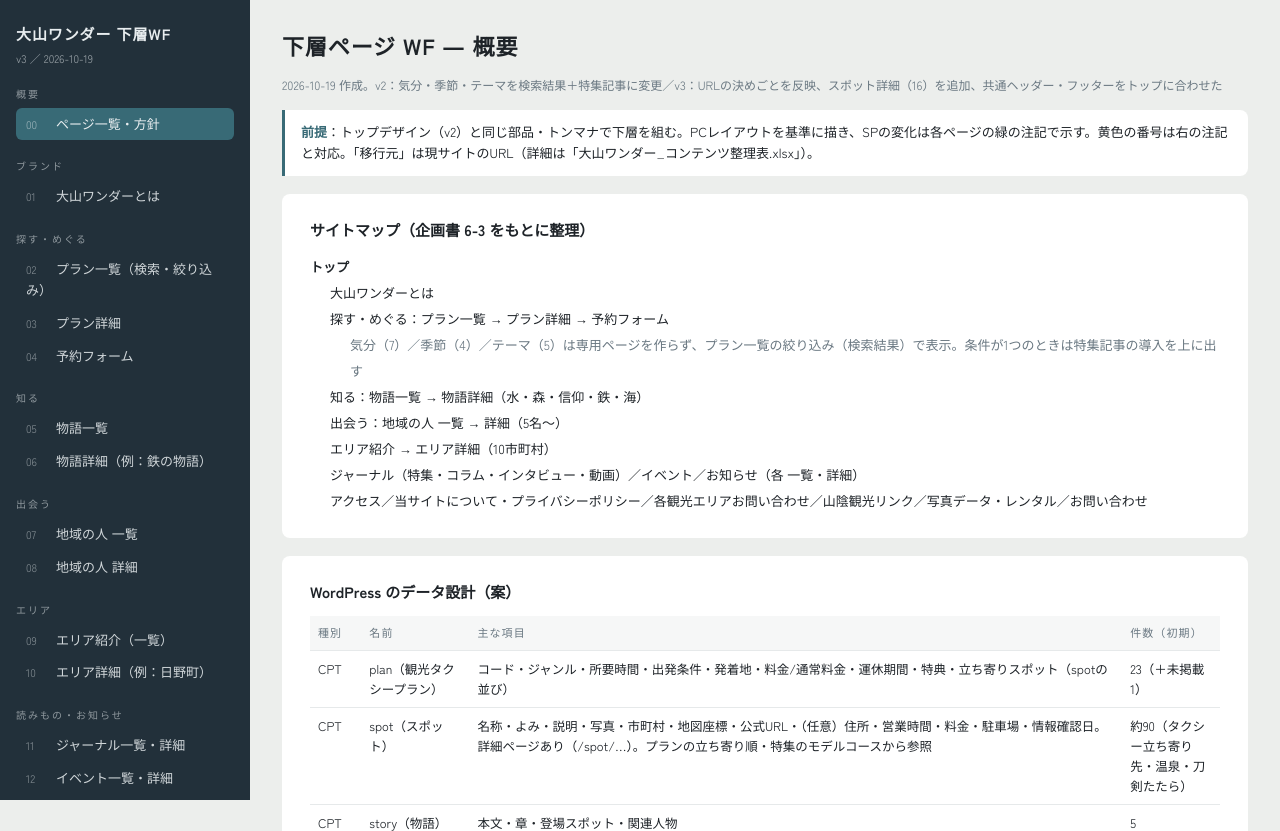
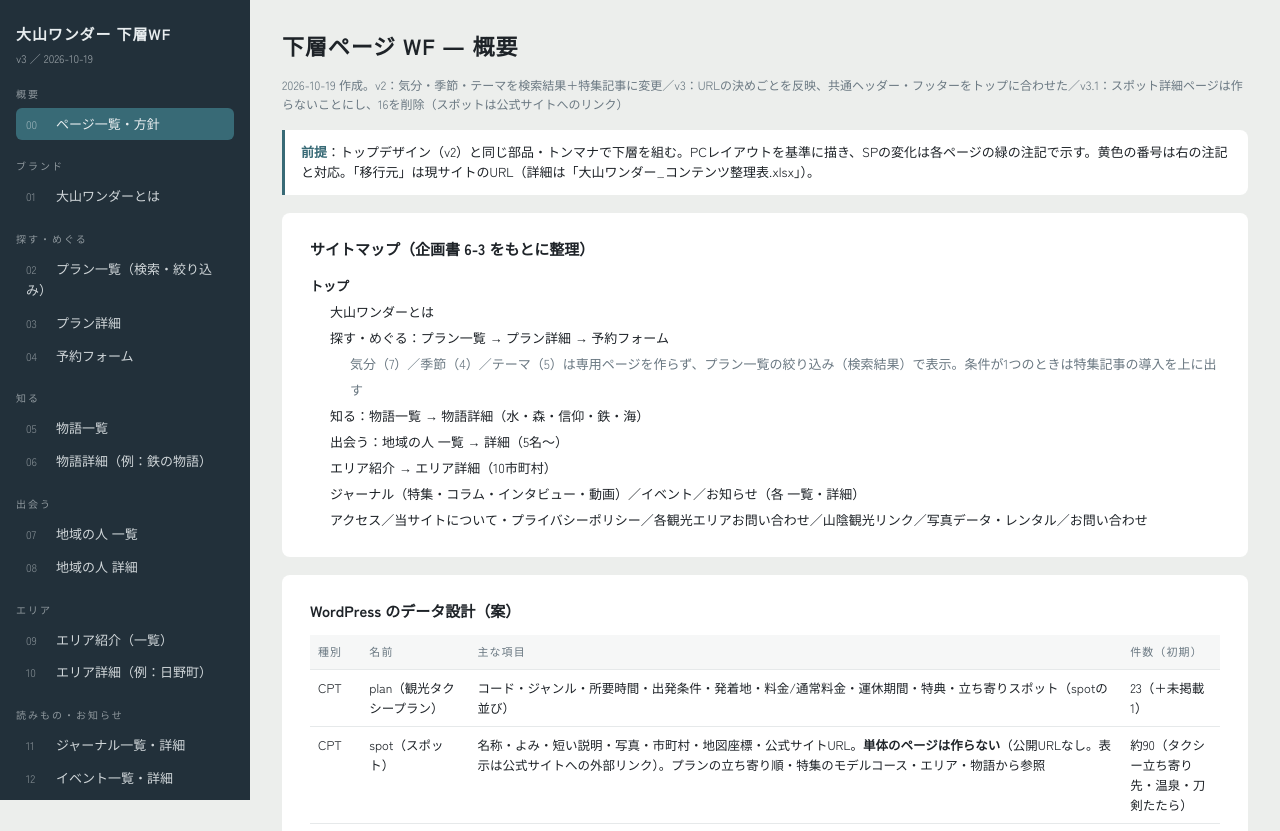
Before and after one commit to ta-myzw/dw-document, a plain HTML site: page wireframe.html in a window 1280 px wide. Shown: the top 831 px of the page. Drawn offline with Linux system fonts and the light colour scheme.

Commit message:
Update wireframe.html

```diff
--- a/wireframe.html
+++ b/wireframe.html
@@ -158,7 +158,7 @@ const P = [
  blocks:[
   {h:PH('メイン写真（コースを代表する1枚）',300,'border-radius:0'),flush:true,n:'写真クレジットを右下に表示（トップと同じルール）。'},
   {h:`<div class="side2"><div><div>${chips(['A-2','NEW 2026','特典付き'])}</div><div class="ttl">童子切安綱を生んだ 伯耆安綱ゆかりの地めぐり</div><div style="font-size:13px;color:var(--sub)">天下五剣のひとつ「童子切安綱」を生んだ、伯耆国の刀工・安綱の足跡を辿る新ルート。</div><div style="margin-top:10px">${chips(['刀をめぐる旅','秋','5時間'])}</div></div><div class="box"><div class="lbl">PRICE</div><div style="font-size:24px">18,000円 <span style="font-size:12px;color:var(--sub)">通常 33,000円</span></div><div class="kv" style="grid-template-columns:80px 1fr;margin:10px 0"><div>発着</div><div>米子駅 → 米子駅／皆生温泉</div><div>出発</div><div>12時まで</div><div>人数</div><div>1台4名まで</div></div><span class="btn fill" style="width:100%;justify-content:center">このプランで予約する →</span><div style="font-size:11px;color:var(--sub);margin-top:6px">メール予約は利用日の30〜5日前まで</div></div></div>`,n:'右の予約ボックスはPCで追従（sticky）。SPは画面下に固定バー「予約する」。',src:'/taxi/s129/'},
-  {h:`<div class="lbl">ROUTE</div><div class="h" style="margin-bottom:14px">めぐるルート</div><div class="side2"><div class="tl">${['米子駅','伯耆安綱の碑','大山寺宝物館 霊宝閣（冬期閉館）','花ノ御前','道の駅 にちなん日野川の郷','日南町大原（下阿毘縁）','お菓子の壽城','米子駅または皆生温泉'].map((s,i)=>`<div class="stop" data-n="${i+1}">${PH('写真',80)}<div><b>${s}</b>${i&&i<7?L(2):''}<div style="font-size:11px;color:var(--accent)">${i&&i<7?'スポット詳細 →':''}</div></div></div>`).join('')}</div>${PH('ルート地図（立ち寄り先のピン＋線）',360)}</div>`,n:'立ち寄り先はスポットDB（CPT: spot）を順番に並べるだけで組める。説明文は現サイトの文章を流用し、事実確認のうえ整える。',src:'/taxi/s129/ 立ち寄り先8件'},
+  {h:`<div class="lbl">ROUTE</div><div class="h" style="margin-bottom:14px">めぐるルート</div><div class="side2"><div class="tl">${['米子駅','伯耆安綱の碑','大山寺宝物館 霊宝閣（冬期閉館）','花ノ御前','道の駅 にちなん日野川の郷','日南町大原（下阿毘縁）','お菓子の壽城','米子駅または皆生温泉'].map((s,i)=>`<div class="stop" data-n="${i+1}">${PH('写真',80)}<div><b>${s}</b>${i&&i<7?L(2):''}<div style="font-size:11px;color:var(--accent)">${i&&i<7?'公式サイト ↗':''}</div></div></div>`).join('')}</div>${PH('ルート地図（立ち寄り先のピン＋線）',360)}</div>`,n:'立ち寄り先はスポットDB（CPT: spot）を順番に並べるだけで組める。各スポットは写真・名前・短い説明＋公式サイトへの外部リンク（スポット単体のページは作らない）。説明文は現サイトの文章を流用し、事実確認のうえ整える。',src:'/taxi/s129/ 立ち寄り先8件'},
   {h:`<div class="box" style="background:#F4F7F7"><div class="lbl">SPECIAL</div><div class="side2"><div><b>乗車特典：声優・中村悠一さん語りの特別動画URL入りオリジナルカード</b>${L(2)}</div>${PH('YouTube埋め込み',120)}</div></div>`,n:'動画（伯耆国に眠る名刀の記憶）を埋め込み、物語「鉄の物語」へ送る。',src:'/blognews/y839/ ・ /5/'},
   {h:`<div class="lbl">RELATED STORY</div>${grid(3,['鉄の物語','特集：刀をめぐる旅','日南町（エリア）'].map(t=>card('サムネイル',110,t)))}`,n:'プラン→物語・特集（ジャーナル）・エリアへ。「点と点が繋がった物語」に触れさせる導線。'},
   {h:`<div class="lbl">OTHER PLANS</div>${grid(4,['A-3 開運祈願とたたら','D-2 開運神社めぐり(1)','A-1 米子城と城下町','G-1 オシドリ観察'].map(t=>card('写真',90,t,'4時間 ／ 15,000円')))}`,n:'同じテーマ・同じ発着地のプランを自動表示。'},
@@ -191,7 +191,7 @@ const P = [
   {h:PH('フルブリード写真＋「鉄の物語｜たたらが、暮らしと文化を育てた。」',360,'border-radius:0'),flush:true},
   {h:`<div style="max-width:640px;margin:0 auto"><div class="lbl">INTRODUCTION</div>${L(5)}</div>`,n:'本文幅は640px前後で読みやすく。'},
   {h:`<div style="max-width:640px;margin:0 auto"><div class="h">1. 日野川は「火の川」だった</div>${L(4)}${PH('写真（キャプション付き）',220)}<div class="h" style="margin-top:16px">2. たたら製鉄の流れ</div>${PH('図解：鉄穴流し→炭焼き→たたら操業→鉧出し→大鍛冶',180)}<div class="h" style="margin-top:16px">3. 砂が海に流れ、弓ヶ浜ができた</div>${L(3)}</div>`,n:'見出し付きの章立て。旧ページを章として再構成：[鉄]のプロローグ／奥日野のたたら製鉄／日本刀制作の工程／伯耆国と童子切安綱。図版・画像の使用許諾（TNM・chiikimirai）を確認。',src:'/rekishi/2/ /tatara/seitetsu/ /tatara/nihontou/ /tatara/yasutsuna/'},
-  {h:`<div style="max-width:640px;margin:0 auto" class="box"><div class="lbl">PLACES IN THIS STORY</div>${grid(3,['都合山たたら跡','船通山','弓ヶ浜'].map(t=>card('写真',70,t)))}</div>`,n:'物語に登場するスポット（スポットDB）。'},
+  {h:`<div style="max-width:640px;margin:0 auto" class="box"><div class="lbl">PLACES IN THIS STORY</div>${grid(3,['都合山たたら跡','船通山','弓ヶ浜'].map(t=>card('写真',70,t)))}</div>`,n:'物語に登場するスポット（スポットDB）。カードは公式サイトへの外部リンク。'},
   {h:`<div class="lbl">NEXT</div>${grid(3,['特集：刀をめぐる旅','人：たたらを伝える人','プラン：A-3'].map(t=>card('写真',100,t)))}<div class="row" style="justify-content:space-between;margin-top:16px;font-size:12px"><span>← 信仰の物語</span><span>海の物語 →</span></div>`,n:'前後の物語へ。水の流れの順（森→信仰→鉄→水→海）でつなぐ。'},
  ]},
 
@@ -225,7 +225,7 @@ const P = [
  blocks:[
   {h:PH('エリア写真＋「日野町｜たたらとオシドリの川」',280,'border-radius:0'),flush:true},
   {h:`<div class="side2"><div>${L(4)}</div>${PH('流域の中の位置（ミニ地図）',140)}</div>`,n:'流域の中での位置づけを一文で（例：日野川の中流、たたらで栄えた町）。',src:'/tatara/hino/ 冒頭'},
-  {h:`<div class="lbl">SPOT</div>${grid(4,['花ノ御前','都合山たたら跡','たたらの楽校 根雨楽舎','オシドリ観察小屋','金持神社'].map(t=>card('写真',90,t,'タグ')))}`,n:'スポットDB（area=日野町）。',src:'/tatara/hino/ スポット'},
+  {h:`<div class="lbl">SPOT</div>${grid(4,['花ノ御前','都合山たたら跡','たたらの楽校 根雨楽舎','オシドリ観察小屋','金持神社'].map(t=>card('写真',90,t,'タグ')))}`,n:'スポットDB（area=日野町）。カードは公式サイトへの外部リンク（スポット単体のページは作らない）。',src:'/tatara/hino/ スポット'},
   {h:`<div class="lbl">PLAN ／ STORY</div>${grid(3,['G-1 オシドリ観察と金運祈願','A-3 開運祈願とたたら','鉄の物語'].map(t=>card('写真',90,t)))}`},
   {h:`<div class="kv"><div>アクセス</div><div>大阪から車で3時間10分／岡山からJRで1時間50分 など</div><div>観光の問い合わせ</div><div>日野町 観光窓口（電話）</div><div>公式観光サイト</div><div>外部リンク</div></div>`,n:'各観光エリアお問い合わせ先・各観光協会リンクを移設。',src:'/contact_kanko/・トップの市町村リンク'},
   {h:`<div class="sp-note">素材あり：米子・伯耆・日野・日南・倉吉（刀剣たたら特集の市町別ページ）。新規執筆：境港・日吉津・大山・江府・南部。</div>`},
@@ -277,24 +277,13 @@ const P = [
   {h:`<div class="lbl">— 各観光エリアお問い合わせ —</div>${grid(2,['大山町エリア｜大山町観光案内所 0859-52-2502','伯耆町エリア｜伯耆町観光案内所 0859-68-5001','…','…'].map(t=>`<div class="box" style="font-size:13px">${t}</div>`))}`,n:'エリア詳細の下部にも同じデータを表示（1か所で管理）。',src:'/contact_kanko/'},
   {h:`<div class="lbl">— お問い合わせフォーム —</div><div class="box" style="background:#FFF9EA;border-color:#EBD9A6;font-size:12px">観光に関するご質問・パンフレット送付は受け付けていません → 各観光エリアお問い合わせ先へ</div><div class="grid" style="grid-template-columns:1fr 1fr;gap:10px;margin-top:12px">${['お名前','メールアドレス','電話番号','お問い合わせ種別','お問い合わせ内容'].map(f=>`<div class="field">${f}<b></b></div>`).join('')}</div><div style="margin-top:12px"><span class="btn dark">確認画面へ</span></div>`,src:'/contact/'},
  ]},
-{id:'16',grp:'スポット',name:'スポット詳細（例：鍵掛峠展望台）',url:'/spot/kagikake-toge/',tpl:'詳細（CPT: spot）',
- purpose:'プラン詳細のルート・特集のモデルコース・エリア詳細・地図のピンから来た人に、その場所の魅力と行き方を見せ、そこを通るプランへつなぐ。スポット名の検索の入口にもなる。',
- blocks:[
-  {h:PH('スポットの写真（横長）',300,'border-radius:0'),flush:true,n:'写真は現サイトのタクシー立ち寄り先・刀剣たたら・温泉の写真を流用（差し替え予定）。クレジットは右下。'},
-  {h:`<div class="side2"><div><div class="lbl">SPOT ／ 江府町</div><div class="ttl">鍵掛峠展望台</div><div>${chips(['絶景','秋','水'])}</div><div style="margin-top:10px">${L(5)}</div></div><div class="box"><div class="lbl">INFO（入力例）</div><div class="kv" style="grid-template-columns:76px 1fr"><div>所在地</div><div>江府町 ○○</div><div>営業</div><div>○○</div><div>駐車場</div><div>○○</div><div>公式</div><div>江府町観光協会 ↗</div></div><div style="font-size:11px;color:var(--sub);margin-top:8px">情報確認日：2026.10.19／最新情報は公式サイトでご確認ください</div></div></div>`,n:'説明は現サイトの立ち寄り先の文章（35〜180字）をもとに200〜300字へ加筆。右の基本情報は入力された項目だけ表示（公開時は所在地・公式サイトが中心。住所・営業時間・料金・駐車場はこちらで公式サイトから調べて表にし、協議会の確認後に入力）。情報確認日を必ず表示し、年1回見直す。',src:'/taxi/各コースの立ち寄り先・/tatara/各市町村・/onsen/1〜7'},
-  {h:`<div class="lbl">MAP</div>${PH('地図（ピン1つ＋Googleマップで開く）',200)}`,n:'地図の位置はスポットDBの座標（住所から作成）。エリアのマップと同じ国土地理院の淡色地図。'},
-  {h:`<div class="lbl">PLAN</div><div class="h" style="margin-bottom:12px">ここに立ち寄る観光タクシー</div>${grid(3,['B-6 大山南壁 フォトジェニックな奥大山'].map(t=>card('写真',100,t,'4時間 ／ 15,000円')))}`,n:'このスポットをルートに含むプランを自動表示（プランの立ち寄り順データから逆引き）。'},
-  {h:`<div class="lbl">RELATED</div>${grid(3,['特集：水をめぐる旅','物語：水の物語','エリア：江府町'].map(t=>card('写真',100,t)))}<div class="lbl" style="margin-top:18px">NEARBY</div>${grid(4,['木谷沢渓流','御机の茅葺小屋','貝田の棚田','道の駅奥大山'].map(t=>card('写真',70,t)))}`,n:'同じ軸の特集・物語・エリアへ。近くのスポット（同じ市町村）を4件。'},
-  {h:`<div class="sp-note">SP：写真→名前・タグ→説明→基本情報（折りたたまず表示）→地図→プラン（横スクロール）。</div>`},
- ]},
-
 ];
 
 /* ============ 概要ページ ============ */
 function overview(){
   const rows=P.filter(p=>!p.overview).map(p=>`<tr><td>${p.id}</td><td><a href="#${p.id}">${p.name}</a></td><td>${p.url}</td><td>${p.tpl}</td><td>${p.purpose}</td></tr>`).join('');
   return `
-  <div class="pagebar"><h2>下層ページ WF ― 概要</h2><div class="meta">2026-10-19 作成。v2：気分・季節・テーマを検索結果＋特集記事に変更／v3：URLの決めごとを反映、スポット詳細（16）を追加、共通ヘッダー・フッターをトップに合わせた</div></div>
+  <div class="pagebar"><h2>下層ページ WF ― 概要</h2><div class="meta">2026-10-19 作成。v2：気分・季節・テーマを検索結果＋特集記事に変更／v3：URLの決めごとを反映、共通ヘッダー・フッターをトップに合わせた／v3.1：スポット詳細ページは作らないことにし、16を削除（スポットは公式サイトへのリンク）</div></div>
   <div class="purpose"><b>前提</b>：トップデザイン（v2）と同じ部品・トンマナで下層を組む。PCレイアウトを基準に描き、SPの変化は各ページの緑の注記で示す。黄色の番号は右の注記と対応。「移行元」は現サイトのURL（詳細は「大山ワンダー_コンテンツ整理表.xlsx」）。</div>
   <div class="ov"><h3>サイトマップ（企画書 6-3 をもとに整理）</h3><div class="tree">
     <div class="l1">トップ</div>
@@ -310,7 +299,7 @@ function overview(){
   <div class="ov"><h3>WordPress のデータ設計（案）</h3>
     <table class="t"><tr><th>種別</th><th>名前</th><th>主な項目</th><th>件数（初期）</th></tr>
     <tr><td>CPT</td><td>plan（観光タクシープラン）</td><td>コード・ジャンル・所要時間・出発条件・発着地・料金/通常料金・運休期間・特典・立ち寄りスポット（spotの並び）</td><td>23（＋未掲載1）</td></tr>
-    <tr><td>CPT</td><td>spot（スポット）</td><td>名称・よみ・説明・写真・市町村・地図座標・公式URL・（任意）住所・営業時間・料金・駐車場・情報確認日。詳細ページあり（/spot/…）。プランの立ち寄り順・特集のモデルコースから参照</td><td>約90（タクシー立ち寄り先・温泉・刀剣たたら）</td></tr>
+    <tr><td>CPT</td><td>spot（スポット）</td><td>名称・よみ・短い説明・写真・市町村・地図座標・公式サイトURL。<b>単体のページは作らない</b>（公開URLなし。表示は公式サイトへの外部リンク）。プランの立ち寄り順・特集のモデルコース・エリア・物語から参照</td><td>約90（タクシー立ち寄り先・温泉・刀剣たたら）</td></tr>
     <tr><td>CPT</td><td>story（物語）</td><td>本文・章・登場スポット・関連人物</td><td>5</td></tr>
     <tr><td>CPT</td><td>person（地域の人）</td><td>氏名・肩書き・所属スポット・インタビュー本文</td><td>5〜</td></tr>
     <tr><td>CPT</td><td>event（イベント）</td><td>開催期間・会場・エリア・料金・主催・外部URL</td><td>随時</td></tr>
@@ -321,7 +310,7 @@ function overview(){
   <div class="ov"><h3>テンプレート一覧（${P.length-1}）</h3><table class="t"><tr><th>No</th><th>ページ</th><th>URL（案）</th><th>テンプレート</th><th>目的</th></tr>${rows}</table></div>
   <div class="ov"><h3>協議会・代理店に確認したいこと</h3><ol style="margin:0;padding-left:18px;font-size:13px;line-height:1.9">
     <li>予約フォームの送信先（タクシー会社別に振り分け／現行フローを維持）。旧4言語フォームは日本語フォーム（項目は英語併記）へ転送する方針</li>
-    <li>スポット約90件の基本情報（住所・営業時間・料金・駐車場）の確認（こちらで公式サイトから調べた表を確認してもらう）</li>
+
     <li>デジタルカタログ（鳥取旅ガイド 4言語）が今も配っている最新の冊子か</li>
     <li>10市町村外を含むプラン（A-5 琴浦町、C-1・C-4 松江市美保関）のエリア表示</li>
     <li>F-4（ご当地ソフト食べ比べ）の運行有無（現サイトの一覧に未掲載）</li>
```
